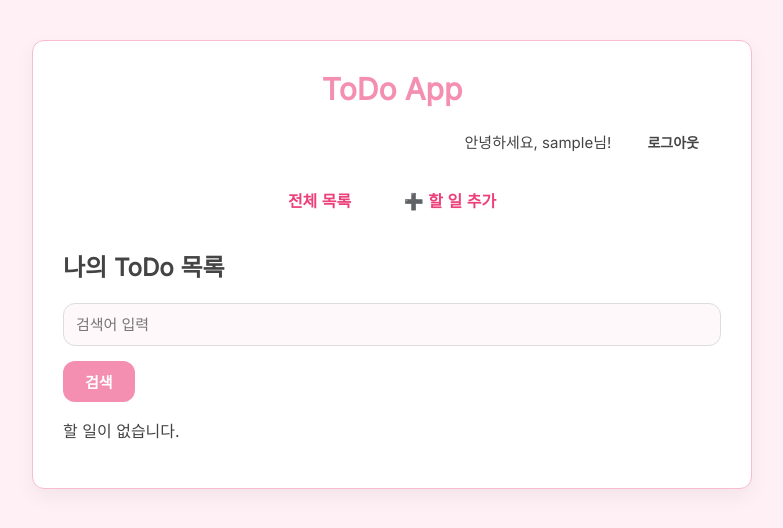
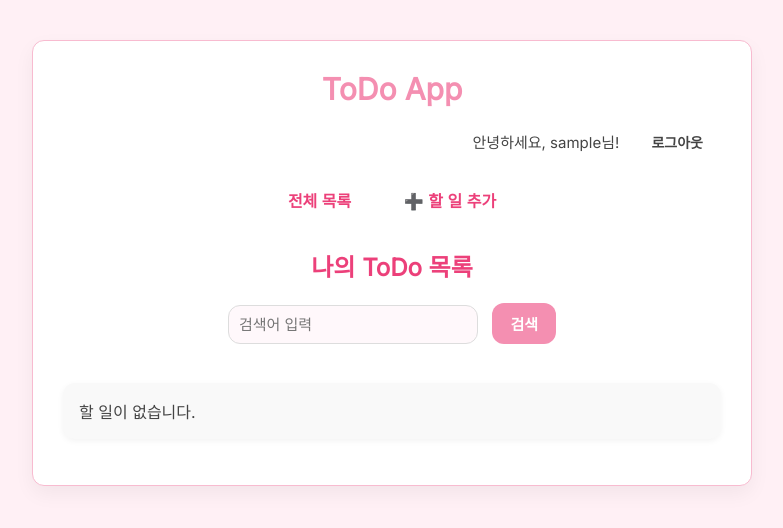
Before and after one commit to Juriri/django_project_01, a Django app: page /cbv/ in a window 1280 px wide. Shown: the top 528 px of the page, without its empty margins (248-1031 px from the left). Run offline with Django 4.2, Linux system fonts and the light colour scheme; the visitor is signed in with stand-in values (Sample User, id 1); data that the repository does not hold is empty.

```diff
--- a/todolist/cb_views.py
+++ b/todolist/cb_views.py
@@ -1,27 +1,30 @@
+from django.contrib.auth.mixins import LoginRequiredMixin
+from django.db.models import Q
 from django.http import Http404
+from django.urls import reverse_lazy
 from django.views.generic import ListView, DetailView, CreateView, UpdateView, DeleteView
-from django.contrib.auth.mixins import LoginRequiredMixin
-from django.urls import reverse_lazy
+
+from .forms import TodoForm
 from .models import Todo
-from .forms import TodoForm, TodoUpdateForm
 
 
 class TodoListView(LoginRequiredMixin, ListView):
     model = Todo
     template_name = 'todolist/todo_list.html'
-    context_object_name = 'page_obj'
+    page_obj = 'page_obj'
     paginate_by = 3
 
     def get_queryset(self):
         q = self.request.GET.get('q', '')
         qs = Todo.objects.filter(user=self.request.user)
         if q:
-            qs = qs.filter(title__icontains=q)
+            qs = qs.filter(Q(title__icontains=q) | Q(description__icontains=q))
         return qs.order_by('-id')
 
     def get_context_data(self, **kwargs):
         context = super().get_context_data(**kwargs)
         context['q'] = self.request.GET.get('q', '')
+
         return context
 
 
@@ -51,7 +54,7 @@ class TodoCreateView(LoginRequiredMixin, CreateView):
         return super().form_valid(form)
 
     def get_success_url(self):
-        return reverse_lazy('cbv_todo_info', kwargs={'todo_id': self.object.id})
+        return reverse_lazy("cbv_todo_info", kwargs={"pk": self.object.id})
 
 
 class TodoUpdateView(LoginRequiredMixin, UpdateView):
--- a/todolist/templates/todolist/todo_info.html
+++ b/todolist/templates/todolist/todo_info.html
@@ -5,7 +5,7 @@
 <h2>{{ todo.title }}</h2>
 
 <ul style="padding-left: 0; list-style: none;">
-    <li><strong>내용:</strong> {{ todo.content }}</li>
+    <li><strong>내용:</strong> {{ todo.description }}</li>
     <li><strong>완료 여부:</strong> {{ todo.is_completed|yesno:"완료,미완료" }}</li>
     <li><strong>시작일:</strong> {{ todo.start_date }}</li>
     <li><strong>마감일:</strong> {{ todo.end_date }}</li>
@@ -16,7 +16,7 @@
 
     <form action="{% url 'cbv_todo_delete' todo.id %}" method="post" style="display: inline;">
         {% csrf_token %}
-        <button type="submit" onclick="return confirm('정말 삭제하시겠습니까?')">삭제</button>
+        <button type="submit" class="button-link" onclick="return confirm('정말 삭제하시겠습니까?')">삭제</button>
     </form>
 </div>
 {% endblock %}
--- a/todolist/templates/todolist/todo_list.html
+++ b/todolist/templates/todolist/todo_list.html
@@ -2,10 +2,112 @@
 {% block title %}ToDo 목록{% endblock %}
 
 {% block content %}
+    <style>
+        body {
+            font-family: 'Inter', sans-serif;
+            background-color: #fff0f5;
+            color: #444;
+            margin: 0;
+            padding: 0;
+        }
+
+        h2 {
+            text-align: center;
+            color: #ec407a;
+        }
+
+        form {
+            text-align: center;
+            margin-bottom: 1.5rem;
+        }
+
+        input[type="text"] {
+            padding: 10px;
+            width: 250px;
+            border-radius: 12px;
+            border: 1px solid #ddd;
+            background-color: #fff8fb;
+            font-size: 15px;
+        }
+
+        button {
+            background-color: #f48fb1;
+            color: white;
+            border: none;
+            padding: 10px 18px;
+            border-radius: 12px;
+            font-weight: bold;
+            cursor: pointer;
+            font-size: 15px;
+            margin-left: 10px;
+        }
+
+        button:hover {
+            background-color: #ec407a;
+        }
+
+        ul {
+            list-style: none;
+            padding: 0;
+        }
+
+        li {
+            background: #f9f9f9;
+            padding: 1rem;
+            margin-bottom: 1rem;
+            border-radius: 12px;
+            box-shadow: 0 2px 6px rgba(0, 0, 0, 0.05);
+        }
+
+        li a {
+            font-size: 1.2rem;
+            font-weight: bold;
+            color: #3f51b5;
+            text-decoration: none;
+        }
+
+        li a:hover {
+            text-decoration: underline;
+        }
+
+        .pagination {
+            text-align: center;
+            margin: 2rem 0;
+        }
+
+        .pagination a,
+        .pagination span.current {
+            display: inline-block;
+            padding: 0.5rem 1rem;
+            margin: 0 0.2rem;
+            border-radius: 6px;
+            text-decoration: none;
+            font-weight: 500;
+            border: 1px solid #ccc;
+            color: #3f51b5;
+            transition: all 0.2s ease-in-out;
+        }
+
+        .pagination a:hover {
+            background-color: #e3e8ff;
+            border-color: #3f51b5;
+        }
+
+        .pagination span.current {
+            background-color: #3f51b5;
+            color: white;
+            font-weight: 700;
+            border-color: #3f51b5;
+            cursor: default;
+        }
+    </style>
+
     <h2>나의 ToDo 목록</h2>
 
-<form method="get" style="margin-bottom: 1rem;">
-    <input type="text" name="q" value="{{ q }}" placeholder="검색어 입력" />
+    <form method="get">
+        <label>
+            <input type="text" name="q" value="{{ q }}" placeholder="검색어 입력"/>
+        </label>
         <button type="submit">검색</button>
     </form>
 
@@ -29,10 +131,10 @@
         </div>
     {% endif %}
 
-<ul style="list-style: none; padding: 0;">
+    <ul>
         {% for todo in page_obj %}
-        <li style="background: #f9f9f9; padding: 1rem; margin-bottom: 1rem; border-radius: 6px;">
-            <a href="{% url 'cbv_todo_info' todo.id %}" style="font-size: 1.2rem; font-weight: bold; color: #3f51b5; text-decoration: none;">
+            <li>
+                <a href="{% url 'cbv_todo_info' todo.id %}">
                     {{ todo.title }}
                 </a>
                 <div style="margin-top: 0.5rem;">
@@ -45,5 +147,4 @@
             <li>할 일이 없습니다.</li>
         {% endfor %}
     </ul>
-
 {% endblock %}
```
Also changed, not shown: todolist/static/css/style.css (line endings or trailing spaces). Lines whose indentation alone changed are shown as unchanged.
